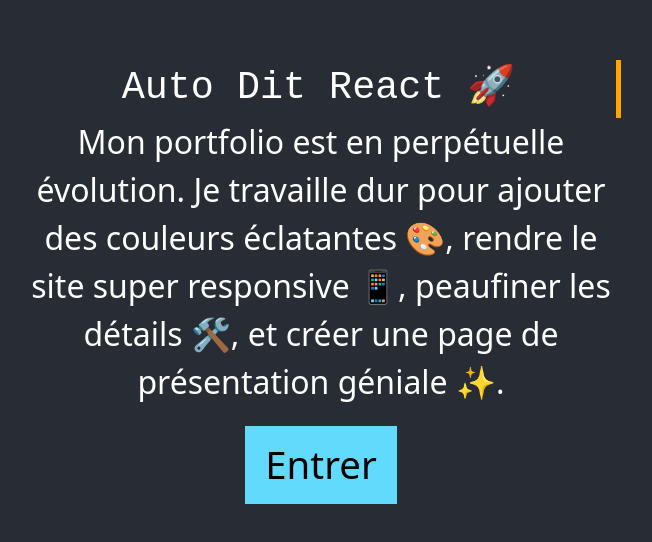
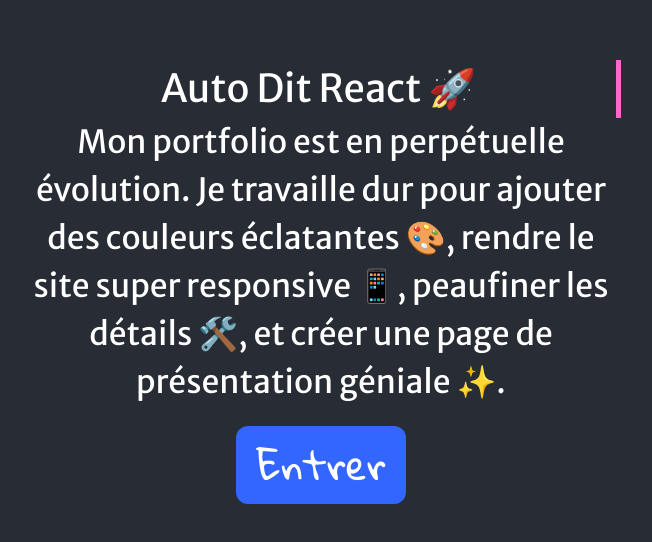
Before and after one commit to LaWass1864/autodit-react, a React (Create React App) app: page / in a window 1280 px wide. Shown: the part 118-660 px from the top of the page, without its empty margins (319-971 px from the left). Built offline with nearby package versions, Linux system fonts and the light colour scheme.

Commit message:
police de la page de presentation ok

```diff
--- a/src/index.css
+++ b/src/index.css
@@ -505,25 +505,28 @@
 
 .presentation-content {
   max-width: 600px;
+  font-family: 'Merriweather';
 }
 
 .animated-text {
   white-space: nowrap;
   overflow: hidden;
-  border-right: 0.15em solid orange; /* Couleur du curseur */
-  font-family: 'Courier New', Courier, monospace; /* Police */
+  border-right: 0.15em solid var(--rose-pink); /* Couleur du curseur */
+  font-family: 'Merriweather';
   font-size: 3vw; /* Taille de la police réactive */
 }
 
 .button-text {
   margin-top: 20px;
   padding: 10px 20px;
-  background-color: #61dafb;
+  background-color: var(--neon-blue);
   border: none;
-  color: black;
-  font-size: 3vw; /* Taille de la police réactive */
+  color: #fff;
+  font-size: 3vw;
   cursor: pointer;
   transition: transform 0.3s ease, background-color 0.3s ease;
+  font-family: 'Gloria Hallelujah';
+  border-radius: 12px;
 }
 
 button:hover {
```
